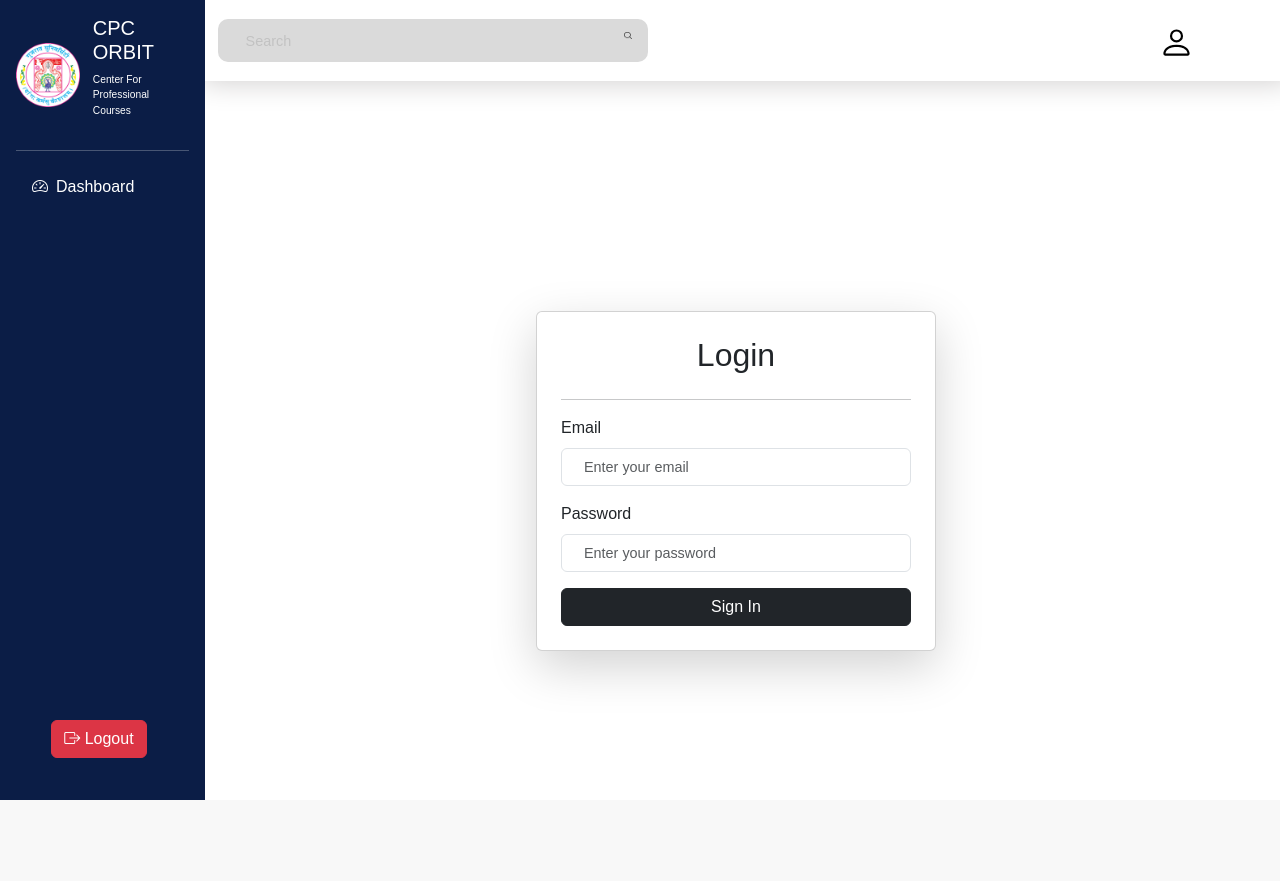
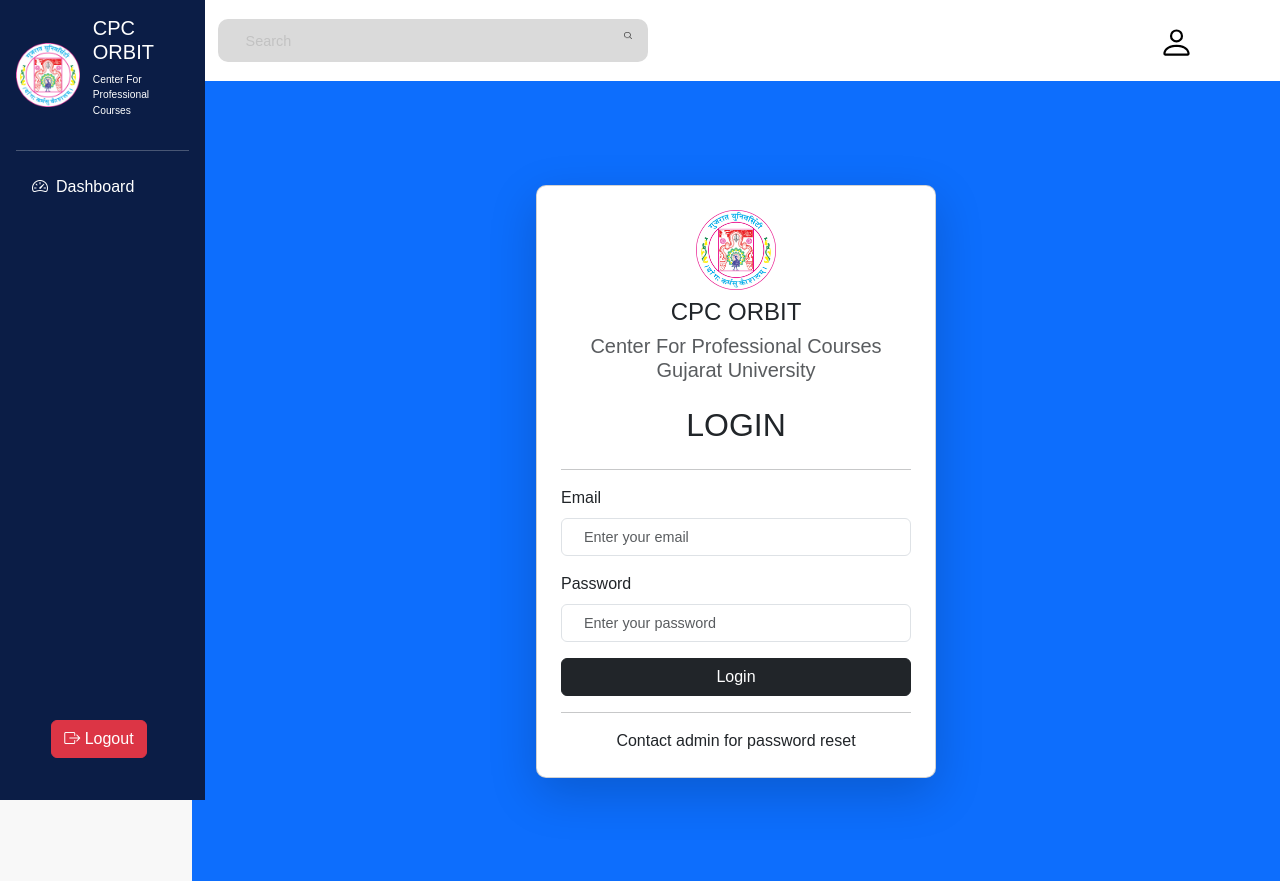
Before and after one commit to meezan-mallick/CPC-attendance, a CodeIgniter 4 app: the page made by app/Views/auth/login.php in a window 1280 px wide. Run offline with PHP 8.4 and a stand-in for CodeIgniter, Linux system fonts and the light colour scheme; the template is opened without the code that fills it, so the values that code supplies are empty; some libraries are stand-ins or nearby versions.

Commit message:
login form UI improved

```diff
--- a/app/Views/auth/login.php
+++ b/app/Views/auth/login.php
@@ -1,16 +1,22 @@
 <?= $this->extend('main') ?>
-
 <?= $this->section('content') ?>
 
+<div id="login-container" class="d-flex bg-primary justify-content-center align-items-center vh-100">
+    <div class="card p-4 shadow-lg" style="width: 400px; border-radius: 10px;">
 
-<div class="d-flex justify-content-center align-items-center vh-100">
-    <div class="card p-4 shadow-lg" style="width: 400px;">
-        <h2 class="text-center">Login</h2>
+        <!-- Logo and Company Name -->
+        <div class="mb-3 text-center">
+            <img src="/assets/Images/Icons/gulogo.png" alt="Company Logo" width="80">
+            <h4 class="mt-2">CPC ORBIT</h4>
+            <h5 class="medium text-muted">Center For Professional Courses <br> Gujarat University</h5>
+        </div>
+
+        <h2 class="text-center">LOGIN</h2>
         <hr>
 
         <form action="<?= site_url('login') ?>" method="post">
             <div class="mb-3">
-                <label for="email" class="form-label">Email</label>
+                <label for="email" class="form-label text-left">Email</label>
                 <input class="form-control" type="email" name="email" placeholder="Enter your email" required>
             </div>
 
@@ -19,7 +25,11 @@
                 <input class="form-control" type="password" name="password" placeholder="Enter your password" required>
             </div>
 
-            <button type="submit" class="btn btn-dark w-100">Sign In</button>
+            <button type="submit" class="btn btn-dark w-100">Login</button>
+            <hr>
+            <div class="text-center">
+                <label>Contact admin for password reset</label>
+            </div>
 
             <?php if (session()->getFlashdata('message')): ?>
                 <p class="text-danger text-center mt-3"><?= session()->getFlashdata('message') ?></p>
--- a/app/Views/dashboard/index.php
+++ b/app/Views/dashboard/index.php
@@ -50,7 +50,8 @@
 
         <!-- Total Programs -->
         <div class="col-md-4 col-sm-6">
-            <div class="card shadow-lg border-0 p-3 text-center text-white bg-info">
+            <div style="background-color:
+            #734CE4;" class="card shadow-lg border-0 p-3 text-center text-white">
                 <i class="bi bi-mortarboard-fill display-4"></i>
                 <h5 class="mt-2">Total Programs</h5>
                 <h2 class="fw-bold"><?= esc($total_programs) ?></h2>
@@ -59,7 +60,7 @@
 
         <!-- Total Colleges -->
         <div class="col-md-4 col-sm-6">
-            <div class="card shadow-lg border-0 p-3 text-center text-white bg-secondary">
+            <div style="background-color: #35495f;" class="card shadow-lg border-0 p-3 text-center text-white ">
                 <i class="bi bi-building display-4"></i>
                 <h5 class="mt-2">Total Colleges</h5>
                 <h2 class="fw-bold"><?= esc($total_colleges) ?></h2>
```
